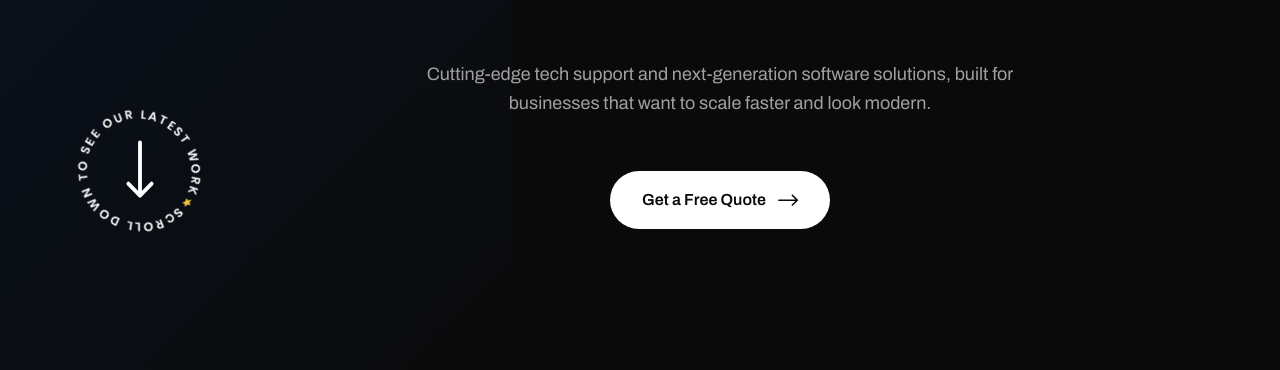
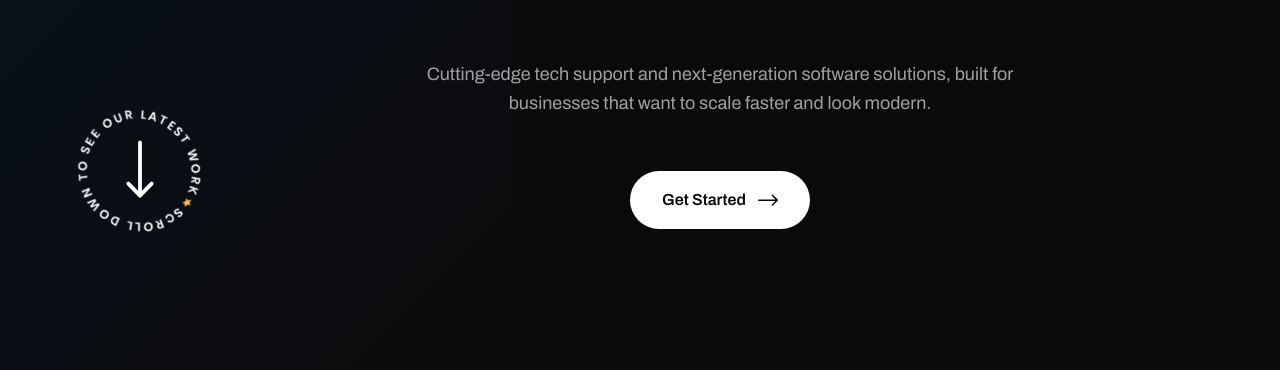
Before and after one commit to flynnriderage/enevelsoftwarellc, a plain HTML site: page index.html in a window 1280 px wide. Shown: the part 430-800 px from the top of the page. Drawn offline with Linux system fonts and the light colour scheme.

Commit message:
contactus

```diff
--- a/index.html
+++ b/index.html
@@ -116,7 +116,7 @@
                   </div>
                   <div class="button-container">
                     <a href="#contact" class="button w-inline-block">
-                      <div>Get a Free Quote</div>
+                      <div>Get Started</div>
                       <div class="button-icon">
                         <svg
                           xmlns="http://www.w3.org/2000/svg"
@@ -802,10 +802,9 @@
                   <div class="cta_buttons">
                     <a
                       href="mailto:contact@enevels.com"
-                      onclick="alert('Contact form feature - Email: contact@enevels.com')"
                       class="button button-primary w-inline-block"
                     >
-                      <div>Get a Free Quote</div>
+                      <div>Contact Us</div>
                       <div class="button-icon">
                         <svg
                           xmlns="http://www.w3.org/2000/svg"
@@ -906,7 +905,6 @@
                     </div>
                     <a
                       href="mailto:contact@enevels.com"
-                      onclick="window.location.href='mailto:contact@enevels.com'"
                       class="footer_link-item w-inline-block"
                     >
                       <div>
```
